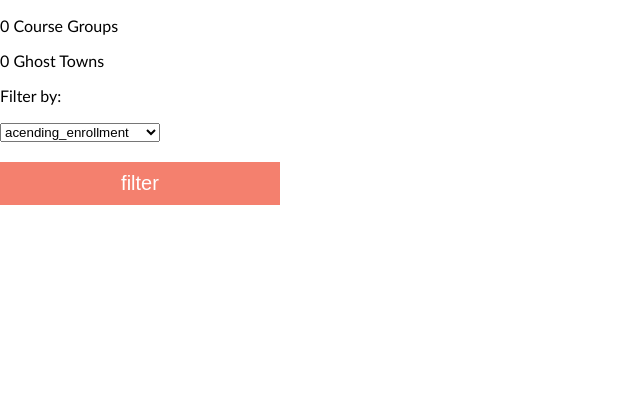
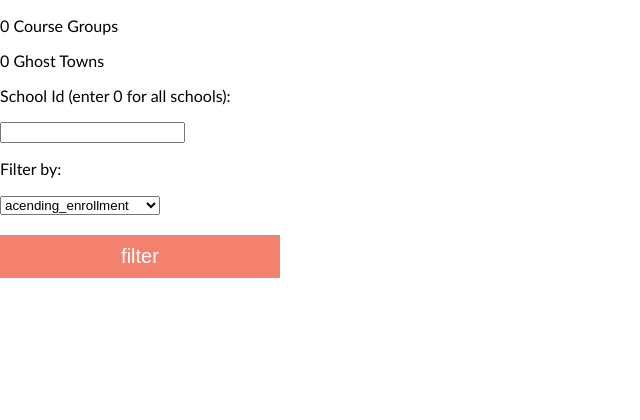
Before and after one commit to zsaraf/cinch_django, a Django app: page /django/tools/course_groups in a window 1280 px wide. Shown: the part 106-526 px from the top of the page, without its empty margins (0-640 px from the left). Run offline with Django 3.2, Linux system fonts and the light colour scheme; data that the repository does not hold is empty; parts of the project's set-up code (start-up, migrations or seed data) failed here and were passed over.

Commit message:
course group filter by school

```diff
--- a/apps/tools/forms.py
+++ b/apps/tools/forms.py
@@ -3,3 +3,4 @@ from django import forms
 
 class FilterForm(forms.Form):
     filter_type = forms.ChoiceField(widget=forms.Select(), choices=[('ascending_enrollment', 'acending_enrollment'), ('ascending_activity', 'ascending_activity'), ('descending_enrollment', 'descending_enrollment'), ('descending_activity', 'descending_activity')])
+    school_id = forms.IntegerField()
--- a/apps/tools/views.py
+++ b/apps/tools/views.py
@@ -37,8 +37,13 @@ class CourseGroupDash(TemplateView):
             if form.is_valid():
                 data = form.cleaned_data
                 filter_type = data['filter_type']
+                school_id = data.get('school_id', 0)
 
-                course_groups = CourseGroup.objects.all()
+                if school_id == 0:
+                    course_groups = CourseGroup.objects.all()
+                else:
+                    course_groups = CourseGroup.objects.filter(course__school_id=school_id)
+
                 context_course_groups = []
                 for group in course_groups:
                     course_group = {}
@@ -62,6 +67,7 @@ class CourseGroupDash(TemplateView):
                     context_course_groups = sorted(context_course_groups, key=lambda k: k['num_messages'])
 
                 self.kwargs['course_groups'] = context_course_groups
+                self.kwargs['school_id'] = school_id
 
                 return super(CourseGroupDash, self).get(request, args, **kwargs)
 
--- a/templates/sesh/course_group_dashboard.html
+++ b/templates/sesh/course_group_dashboard.html
@@ -27,6 +27,8 @@
           <p>Success!</p>
         {% endif %}
         <div id='filter_selection'>
+          <p>School Id (enter 0 for all schools):</p>
+          {{ filter_form.school_id }}
           <p>Filter by:</p>
           {{ filter_form.filter_type }}
         </div>
@@ -38,7 +40,7 @@
     <ul>
       {% for group in course_groups %}
         <li>
-          <div class='group_title'></div>
+          <div class='group_title'>
             <p>#{{ group.id }}</p>
             <p>{{ group.school_name }}  -  {{ group.course_name }}  -  {{ group.professor_name }}</p>
           </div>
```
